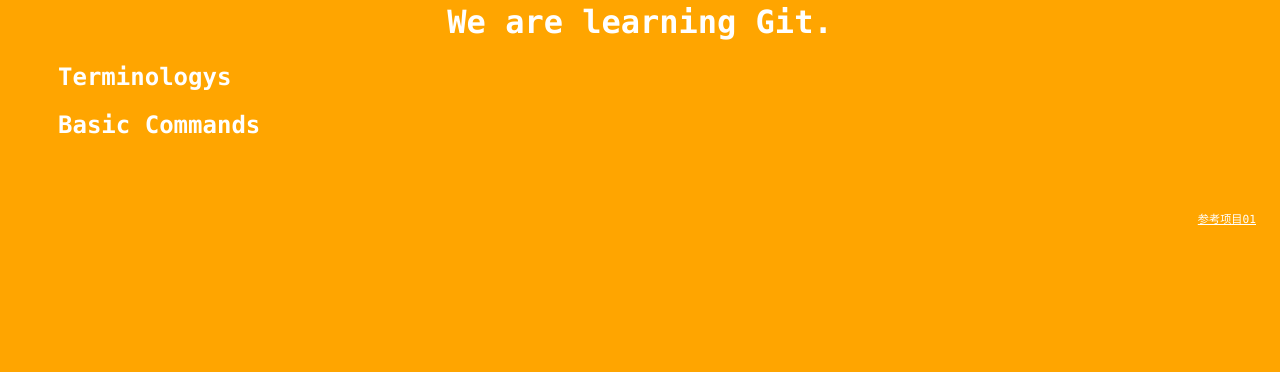
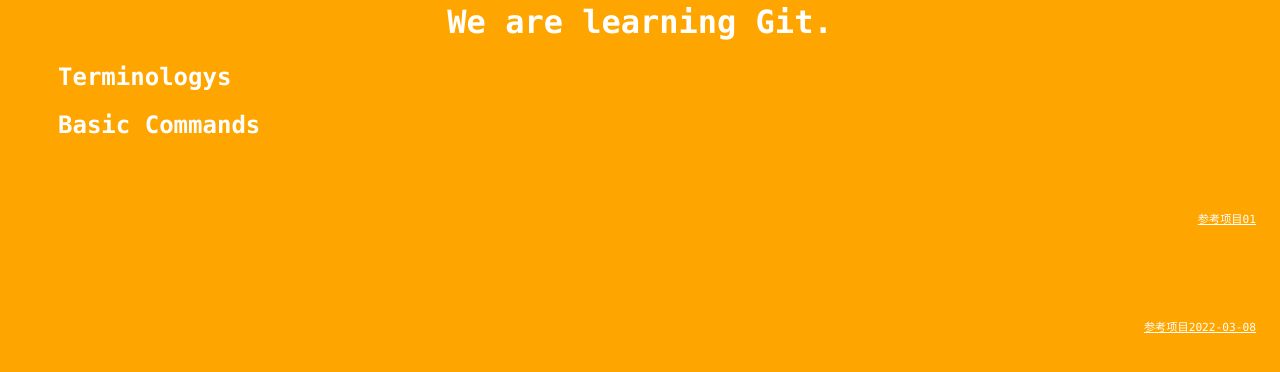
Before and after one commit to jeremyzhang866/git_learning, a plain HTML site: page index.html in a window 1280 px wide. Shown: the part 182-554 px from the top of the page. Drawn offline with Linux system fonts and the light colour scheme.

Commit message:
refering book

```diff
--- a/index.html
+++ b/index.html
@@ -48,6 +48,12 @@
              <a href="https://github.com/TTN-js/unforGITtable">参考项目01</a>
          </p>
      </footer>
+
+          <footer>
+         <p>
+             <a href="https://github.com/TTN-js/unforGITtable">参考项目2022-03-08</a>
+         </p>
+     </footer>
     <script src="js/script.js"></script>
 </body>
 </html>
--- a/styles/style.css
+++ b/styles/style.css
@@ -60,5 +60,5 @@
 }
 
 footer p{
-  margin-bottom: 0;
+  margin-bottom: 1;
 }
```
